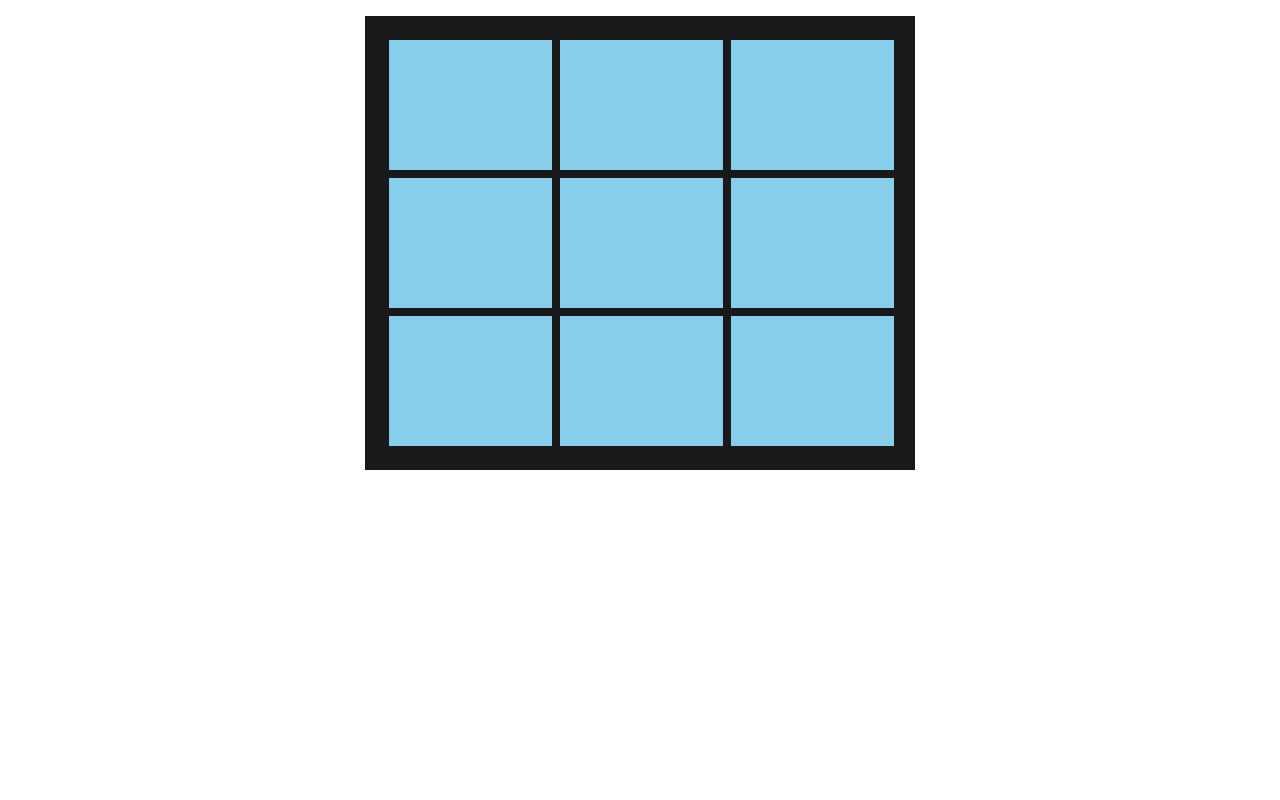
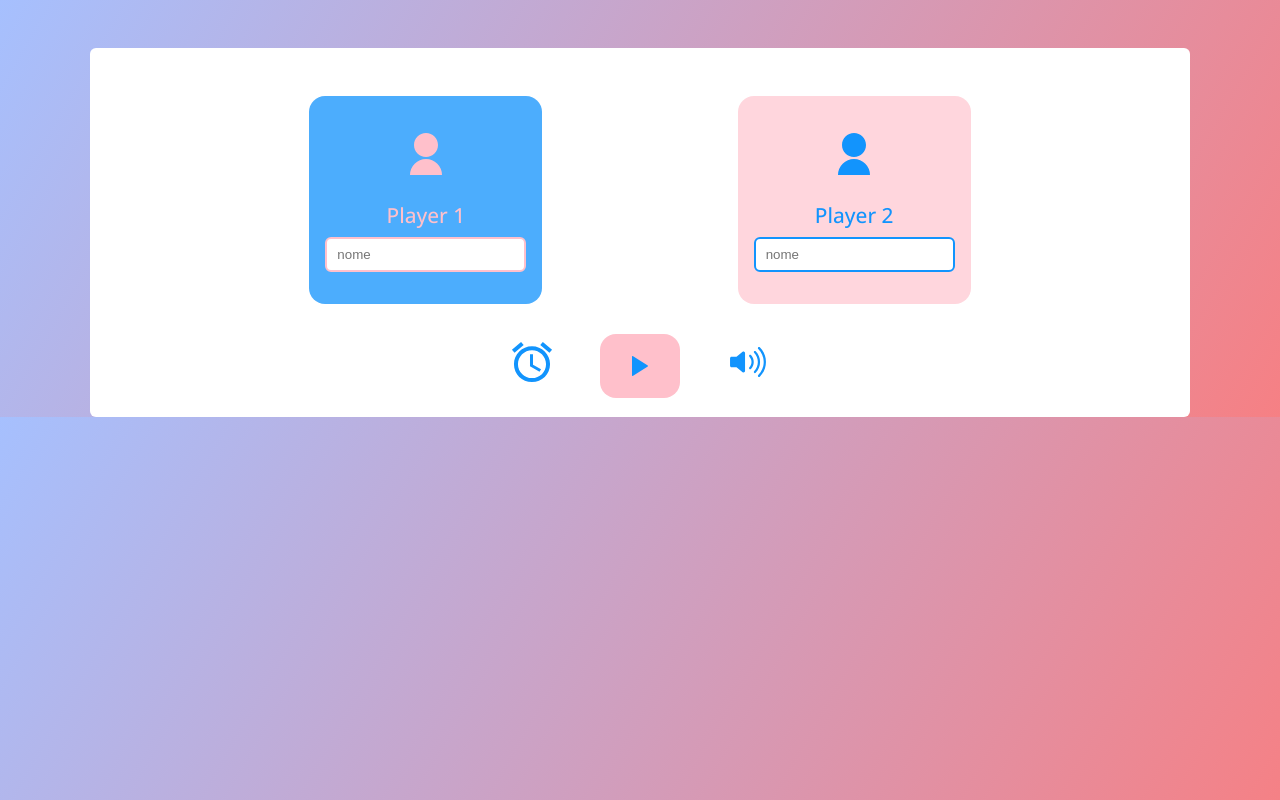
Before and after one commit to WalanyCosta/tic-tac-toe, a React (Create React App) app: page / in a window 1280 px wide. Built offline with nearby package versions, Linux system fonts and the light colour scheme.

Commit message:
created start's screen and adjusted the games's design

```diff
--- a/package.json
+++ b/package.json
@@ -8,6 +8,7 @@
     "@testing-library/user-event": "^13.5.0",
     "react": "^17.0.2",
     "react-dom": "^17.0.2",
+    "react-icons": "^4.3.1",
     "react-scripts": "5.0.0",
     "web-vitals": "^2.1.2"
   },
--- a/public/index.html
+++ b/public/index.html
@@ -8,6 +8,12 @@
       name="description"
       content="Web site created using create-react-app"
     />
+    <link rel="preconnect" href="https://fonts.googleapis.com">
+    <link rel="preconnect" href="https://fonts.gstatic.com" crossorigin>
+    <link href="https://fonts.googleapis.com/css2?family=Chewy&display=swap" rel="stylesheet">
+    <link rel="preconnect" href="https://fonts.googleapis.com">
+<link rel="preconnect" href="https://fonts.gstatic.com" crossorigin>
+<link href="https://fonts.googleapis.com/css2?family=Open+Sans:wght@300;400;500&display=swap" rel="stylesheet">
     <title>React App</title>
   </head>
   <body>
--- a/src/app.jsx
+++ b/src/app.jsx
@@ -1,5 +1,5 @@
 import './App.css';
-import MainScreen from './page/mainScreen.jsx';
+import Starts from './page/start/starts';
 
-const App = () =><MainScreen/>;
+const App = () => <Starts />;
 export default App;
--- a/src/global.css
+++ b/src/global.css
@@ -5,3 +5,8 @@
   list-style: none;
   text-decoration: none;
 }
+
+body{
+  background-image: linear-gradient(120deg, #a6c0fe 0%, #f68084 100%);
+  font-family: 'Open Sans', sans-serif;
+}
--- a/src/page/mainScreen.jsx
+++ b/src/page/mainScreen/mainScreen.jsx
@@ -2,74 +2,83 @@ import './style.css';
 import React, {useState } from 'react';
 import changeLetter from './changeLetter';
 
-const MainScreen = (props) => {
+const MainScreen = ({active = true}) => {
     const [showLetters, setShowLetters] = useState(new Map());
     const items = ['item-1','item-2','item-3','item-4','item-5','item-6','item-7','item-8','item-9'];
 
-
     const verifyWinner = (map) =>{
-        if(map.size > 0){
             if(map.get('item-1') === map.get('item-2') && map.get('item-2') === map.get('item-3')
                 && map.has('item-2')){
-                    console.log('Vencedor')
+                    alert('Vencedor ')
                     setShowLetters(new Map())
             }else if(map.get('item-4') === map.get('item-5') && map.get('item-5') === map.get('item-6')
                 && map.has('item-5')){
-                    console.log('Vencedor')
+                    alert('Vencedor')
                     setShowLetters(new Map())
             }else if(map.get('item-7') === map.get('item-8') && map.get('item-8') === map.get('item-9')
                 && map.has('item-8')){
-                    console.log('Vencedor')
+                    alert('Vencedor')
                     setShowLetters(new Map())
             }else if(map.get('item-1') === map.get('item-4') && map.get('item-4') === map.get('item-7')
                 && map.has('item-4')){
-                    console.log('Vencedor')
+                    alert('Vencedor')
                     setShowLetters(new Map())
             }else if(map.get('item-2') === map.get('item-5') && map.get('item-5') === map.get('item-8')
                 && map.has('item-5')){
-                    console.log('Vencedor')
+                    alert('Vencedor')
                     setShowLetters(new Map())
             }else if(map.get('item-3') === map.get('item-6') && map.get('item-6') === map.get('item-9')
                 && map.has('item-6')){
-                    console.log('Vencedor')
+                    alert('Vencedor')
                     setShowLetters(new Map())
             }else if(map.get('item-1') === map.get('item-5') && map.get('item-5') === map.get('item-9')
                 && map.has('item-5')){
-                    console.log('Vencedor')
+                    alert('Vencedor')
                     setShowLetters(new Map())
             }else if(map.get('item-3') === map.get('item-5') && map.get('item-5') === map.get('item-7')
                 && map.has('item-5')){
-                    console.log('Vencedor')
+                    alert('Vencedor')
                     setShowLetters(new Map())
             }else if(map.size === 9){
-                console.log('Empate');
+                alert('Empate');
                 setShowLetters(new Map())
             }
-    }}
+    }
 
-    const writeLetter = (id) =>{
-        const map = new Map();
+    const addValuesPrevious = (map) => {
         if(showLetters.size !== 0){
             for(let value of showLetters.entries()){
                 let[olId, oldLetter] = value;
                 map.set(olId, oldLetter);
             }
         }
+    }
 
-        map.set(id, changeLetter());
+    const writeLetter = (id) =>{
+        const map = new Map();
+
+        addValuesPrevious(map);
+
+        if(!map.has(id)){
+            map.set(id, changeLetter());
+        }
+
         setShowLetters(map);
         verifyWinner(map);
     }
 
     return (
-        <div className="sceneryContainer" >
+        <div className='sceneryContainer'>
             {
                 items.map(item =>{
                     return (
                         <div key={item} onClick={(e)=>{
                             e.preventDefault();
                             writeLetter(item);
-                        }}>
+                        }}
+                        style={
+                            showLetters.get(item) === 'o' ? {color: 'lightpink'} : {color: '#1293fdc0'}
+                        }>
                             {showLetters.get(item)}
                         </div>
                     )
--- /dev/null
+++ b/src/page/mainScreen/style.css
@@ -0,0 +1,75 @@
+.sceneryContainer{
+    width: 100%;
+    max-width: 550px;
+    margin: 16px auto 0;
+
+    display: grid;
+    grid-template-columns: repeat(3, 1fr);
+    padding: 32px;
+
+    background-color: white;
+    border-radius: 8px;
+    box-shadow: 2px 2px 2px 5px rgba(34, 34, 34, 0.363);
+
+    animation: sceneryAnimation 5s 1s both;
+}
+
+.sceneryContainer > div{
+    width: 163px;
+    height: 130px;
+    margin: 0 auto;
+
+    display: flex;
+    justify-content: center;
+    align-items: center;
+    font-size: 8rem;
+    font-family: 'Chewy', cursive;
+}
+
+.sceneryContainer > div{
+    border-top: 0;
+    border-left: 0;
+    border-right: 2px;
+    border-bottom: 0;
+    border-color: #2f2f2fb7;
+    border-style: dashed;
+}
+
+.sceneryContainer > div:nth-child(n + 4){
+    border-top: 2px;
+    border-color: #2f2f2fb7;
+    border-style: dashed;
+}
+
+.sceneryContainer > div:nth-child(3),
+.sceneryContainer > div:nth-child(6),
+.sceneryContainer > div:nth-child(9){
+    border-right: 0px;
+}
+
+
+@keyframes sceneryAnimation{
+    10%{
+        margin-top: -30px;
+    }
+
+    30%{
+        margin-top: -30px;
+    }
+
+    50%{
+        margin-top: -30px;
+    }
+
+    70%{
+        margin-top: -30px;
+    }
+
+    100%{
+        margin-top: -30px;
+    }
+}
+
+.sceneryContainer.on{
+    display: none;
+}
--- /dev/null
+++ b/src/page/start/starts.jsx
@@ -0,0 +1,67 @@
+import './style.css';
+import React, {useState} from 'react';
+import { IoMdAlarm, IoIosPlay, IoIosVolumeHigh } from "react-icons/io";
+import { RiUserFill } from "react-icons/ri";
+import MainScreen from './../mainScreen/mainScreen';
+
+const Starts = (props) =>{
+    let [invert, setInvert]= useState(false);
+    const [player1Nome, setPlayer1Nome] = useState('');
+    const [player2Nome, setPlayer2Nome] = useState('');
+
+    const startGame = () => {
+        if(player1Nome === '' || player2Nome === ''){
+            alert('Insere o nome dos dois jogadores!!');
+        }else{
+            setInvert(true);
+        }
+    }
+
+    return (
+        <div className="startsContainer">
+            <div className="playerContainer">
+                <div className="player player-1">
+                    <span><RiUserFill /></span>
+                    <h3>Player 1</h3>
+                    {!invert ? (
+                        <input placeholder='nome' onChange={(e)=>{
+                            setPlayer1Nome(e.target.value)
+                        }}/>
+                    ):(
+                        <>
+                            <h4>{player1Nome}</h4>
+                            <p>X</p>
+                        </>
+                    )}
+                </div>
+
+                {!invert ?? (
+                    <MainScreen />
+                )}
+
+                <div className="player player-2">
+                    <span><RiUserFill /></span>
+                    <h3>Player 2</h3>
+                    {!invert ? (
+                        <input placeholder='nome' onChange={(e)=>{
+                            setPlayer2Nome(e.target.value)
+                        }}/>
+                    ):(
+                        <>
+                            <h4>{player2Nome}</h4>
+                            <p>O</p>
+                        </>
+                    )}
+                </div>
+            </div>
+
+            <div className="group-button">
+                <button type='button'><IoMdAlarm /></button>
+                <button type='button'><IoIosPlay/></button>
+                <button type='button'><IoIosVolumeHigh/></button>
+            </div>
+        </div>
+    )
+}
+
+export default Starts;
--- /dev/null
+++ b/src/page/start/style.css
@@ -0,0 +1,94 @@
+.startsContainer{
+    width: 100%;
+    max-width: 1100px;
+    margin: 48px auto 0;
+
+    padding: 16px 24px;
+    border-radius: 6px;
+    background-color: white;
+}
+
+.startsContainer .playerContainer{
+    display: flex;
+    justify-content: space-evenly;
+    align-items: center;
+
+    margin-top: 32px;
+    margin-bottom: 24px;
+}
+
+.startsContainer .playerContainer .player{
+    display: flex;
+    flex-direction: column;
+    align-items: center;
+    gap: 8px;
+
+    padding: 32px 16px;
+    border-radius: 16px;
+    background-color: #1293fdc0;
+}
+
+.startsContainer .playerContainer .player-2{
+    background-color: #ffc0cba4;
+}
+
+.startsContainer .playerContainer .player input{
+    border: 2px solid pink;
+    padding: 8px 10px;
+    border-radius: 6px;
+}
+
+.startsContainer .playerContainer .player-2 input{
+    border: 2px solid #1294fd;
+}
+
+.startsContainer .playerContainer .player span{
+    font-size: 3rem;
+}
+
+.startsContainer .playerContainer .player-1 h3,
+.startsContainer .playerContainer .player-2 h3{
+    font-size: 1.3rem;
+    font-weight: 500;
+}
+
+.startsContainer .playerContainer .player-1 span,
+.startsContainer .playerContainer .player-1 h3{
+    color: pink;
+}
+
+.startsContainer .playerContainer .player-2 h3,
+.startsContainer .playerContainer .player-2 span{
+    color: #1294fd;
+}
+
+.startsContainer .group-button{
+    display: flex;
+    justify-content: center;
+    gap: 40px;
+
+    margin-top: 30px;
+}
+
+.startsContainer .group-button button{
+    font-size: 3rem;
+    color: rgb(18, 148, 253);
+    padding: 4px;
+
+    background: none;
+    border: none;
+    cursor: pointer;
+}
+
+.startsContainer .group-button button:nth-child(2){
+    height: 4rem;
+    font-size: 2rem;
+    background-color: pink;
+    border-radius: 16px;
+    padding: 8px 24px;
+    cursor: pointer;
+
+    display: flex;
+    justify-content: center;
+    align-items: center;
+}
--- a/src/page/style.css
+++ /dev/null
@@ -1,26 +0,0 @@
-.sceneryContainer{
-    width: 100%;
-    max-width: 550px;
-    margin: 16px auto 0;
-
-    display: grid;
-    grid-template-columns: repeat(3, 1fr);
-    gap: 8px;
-
-    background-color: rgb(26, 25, 25);
-    padding: 24px;
-}
-
-.sceneryContainer > div{
-    width: 163px;
-    height: 130px;
-    margin: 0 auto;
-
-    display: flex;
-    justify-content: center;
-    align-items: center;
-    /* text-align: center; */
-    font-size: 5rem;
-
-    background-color: skyblue;
-}
```
Also changed, not shown: src/page/mainScreen/changeLetter.js (renamed from src/page/changeLetter.js), 1 other file (tests, documents, lock files or other folders).
